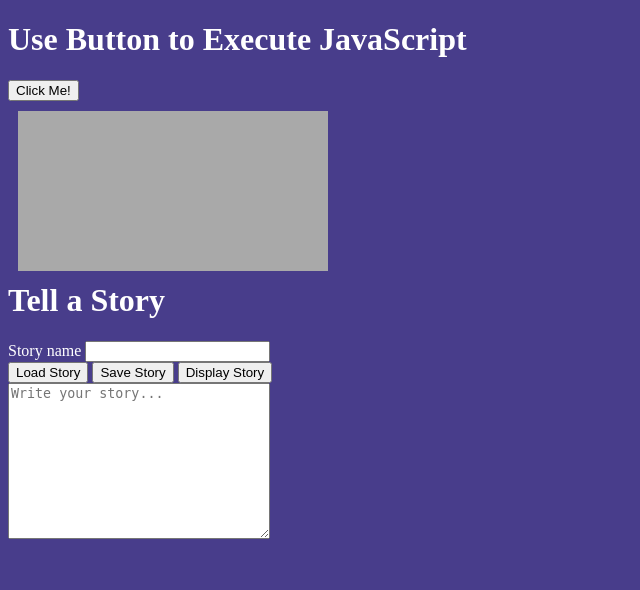
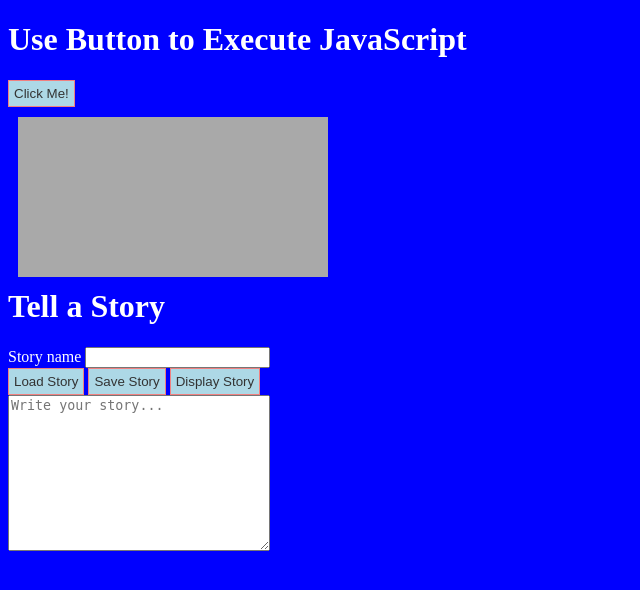
Before and after one commit to headricked/headricked.github.io, a PHP site: page /week01/week01.html in a window 1280 px wide. Shown: the top 590 px of the page, without its empty margins (0-640 px from the left). Run offline with PHP 8.4, Linux system fonts and the light colour scheme.

Commit message:
updated file

```diff
--- a/week01/week01.css
+++ b/week01/week01.css
@@ -1,6 +1,17 @@
 body {
     color:white;
-    background-color: DarkSlateBlue;
+    background-color: blue;
+}
+
+button {
+    background-color: lightblue;
+    color: #333;
+    padding: 5px;
+    border: solid 1px lightcoral;
+}
+
+button:hover {
+    background-color: lightskyblue;
 }
 
 #result_display{
```
